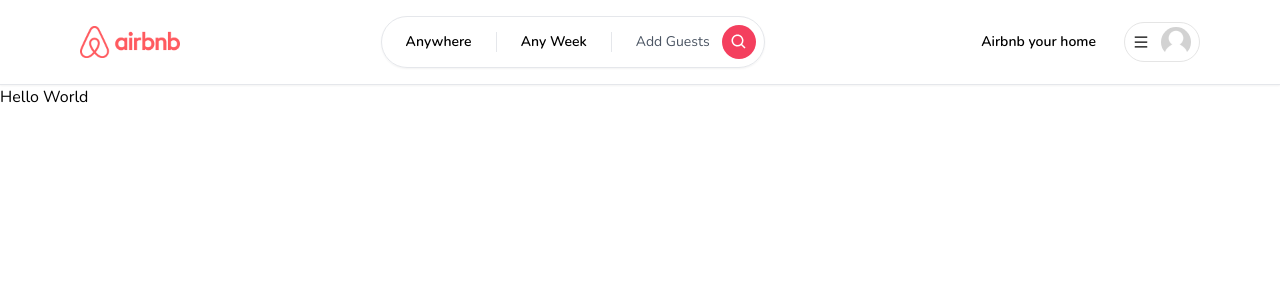
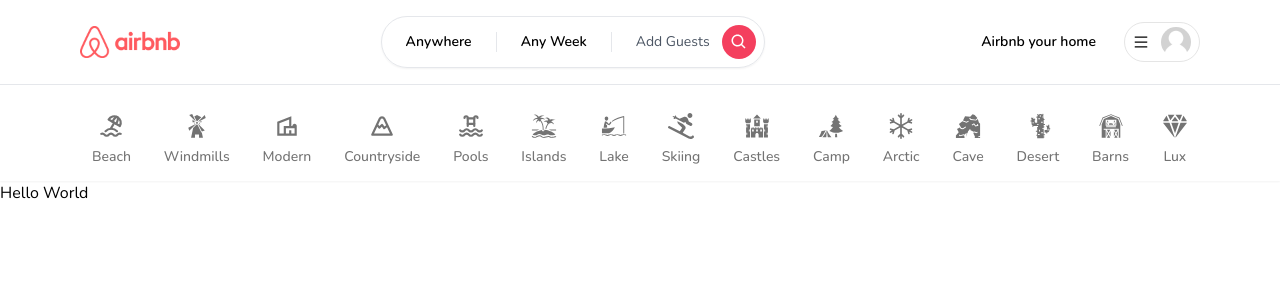
Before and after one commit to pauloserrano/airbnb-next-app, a Next.js app: page / in a window 1280 px wide. Shown: the top 300 px of the page. Built offline with nearby package versions, Linux system fonts and the light colour scheme; no server answers.

Commit message:
feat: categories ui

```diff
--- /dev/null
+++ b/components/Categories.tsx
@@ -0,0 +1,119 @@
+"use client"
+
+import { TbBeach, TbMountain, TbPool } from "react-icons/tb"
+import { GiBarn, GiBoatFishing, GiCactus, GiCastle, GiCaveEntrance, GiForestCamp, GiIsland, GiWindmill } from "react-icons/gi"
+import { MdOutlineVilla } from "react-icons/md"
+import { FaSkiing } from "react-icons/fa"
+import { BsSnow } from "react-icons/bs"
+import { IoDiamond } from "react-icons/io5"
+
+import Container from "./Container"
+import CategoryBox from "./CategoryBox"
+import { usePathname, useSearchParams } from "next/navigation"
+
+export const categories = [
+  {
+    label: "Beach",
+    icon: TbBeach,
+    description: "This property is close to the beach"
+  },
+  {
+    label: "Windmills",
+    icon: GiWindmill,
+    description: "This property has windmills"
+  },
+  {
+    label: "Modern",
+    icon: MdOutlineVilla,
+    description: "This property is modern"
+  },
+  {
+    label: "Countryside",
+    icon: TbMountain,
+    description: "This property is in the countryside"
+  },
+  {
+    label: "Pools",
+    icon: TbPool,
+    description: "This property has a pool"
+  },
+  {
+    label: "Islands",
+    icon: GiIsland,
+    description: "This property is on an island"
+  },
+  {
+    label: "Lake",
+    icon: GiBoatFishing,
+    description: "This property is close to a lake"
+  },
+  {
+    label: "Skiing",
+    icon: FaSkiing,
+    description: "This property has skiing activities"
+  },
+  {
+    label: "Castles",
+    icon: GiCastle,
+    description: "This property is a castle"
+  },
+  {
+    label: "Camp",
+    icon: GiForestCamp,
+    description: "This property has camping activities"
+  },
+  {
+    label: "Arctic",
+    icon: BsSnow,
+    description: "This property is cold"
+  },
+  {
+    label: "Cave",
+    icon: GiCaveEntrance,
+    description: "This property is cheap"
+  },
+  {
+    label: "Desert",
+    icon: GiCactus,
+    description: "This property is hot"
+  },
+  {
+    label: "Barns",
+    icon: GiBarn,
+    description: "This property is weird"
+  },
+  {
+    label: "Lux",
+    icon: IoDiamond,
+    description: "This property is luxurious"
+  },
+  ]
+
+export default function Categories() {
+  const params = useSearchParams()
+  const currentCategory = params?.get("category")
+
+  const pathname = usePathname()
+  const isMainPage = pathname === "/"
+
+  if (!isMainPage) return null
+
+  return (
+    <Container>
+      <div
+        className="
+          pt-4
+          flex
+          flex-row
+          items-center
+          justify-between
+          overflow-x-auto
+        "
+      >
+        {categories.map(category => (
+          <CategoryBox key={category.label} selected={currentCategory === category.label} {...category} />
+        ))}
+      </div>
+    </Container>
+  )
+}
--- /dev/null
+++ b/components/CategoryBox.tsx
@@ -0,0 +1,70 @@
+"use client"
+
+import { useRouter, useSearchParams } from 'next/navigation'
+import { useCallback } from 'react'
+import { IconType } from 'react-icons'
+import qs from "query-string"
+
+interface CategoryBoxProps {
+  label: string,
+  icon: IconType,
+  description: string,
+  selected?: boolean
+}
+
+export default function CategoryBox({ label, description, icon: Icon, selected }: CategoryBoxProps) {
+  const router = useRouter()
+  const params = useSearchParams()
+
+  const handleClick = useCallback(() => {
+    let currentQuery = {}
+
+    if (params) {
+      currentQuery = qs.parse(params.toString())
+    }
+
+    const updatedQuery: any = {
+      ...currentQuery,
+      category: label
+    }
+
+    if (params?.get("category") === label) {
+      delete updatedQuery.category
+    }
+
+    const url = qs.stringifyUrl({
+      url: "/",
+      query: updatedQuery
+    }, { skipNull: true })
+
+    router.push(url)
+
+  }, [label, params, router])
+
+  return (
+    <div
+      onClick={handleClick}
+      className={`
+        flex
+        flex-col
+        items-center
+        justify-center
+        gap-2
+        p-3
+        border-b-2
+        hover:text-neutral-800
+        transition
+        cursor-pointer
+        ${selected
+          ? "border-b-neutral-800 text-neutral-800"
+          : "border-transparent text-neutral-500"
+        }
+      `}
+    >
+      <Icon size={26} />
+      <div className="font-medium text-sm">
+        {label}
+      </div>
+    </div>
+  )
+}
--- a/components/Navbar.tsx
+++ b/components/Navbar.tsx
@@ -1,5 +1,6 @@
 "use client"
 
+import Categories from "./Categories";
 import Container from "./Container";
 import Logo from "./Logo";
 import Search from "./Search";
@@ -31,6 +32,7 @@
           </div>
         </Container>
       </div>
+      <Categories />
     </div>
   )
 }
--- a/package.json
+++ b/package.json
@@ -22,6 +22,7 @@
     "next": "13.4.7",
     "next-auth": "^4.22.1",
     "postcss": "8.4.24",
+    "query-string": "^8.1.0",
     "react": "18.2.0",
     "react-dom": "18.2.0",
     "react-hook-form": "^7.45.1",
```
Also changed, not shown: 1 other file (tests, documents, lock files or other folders).
